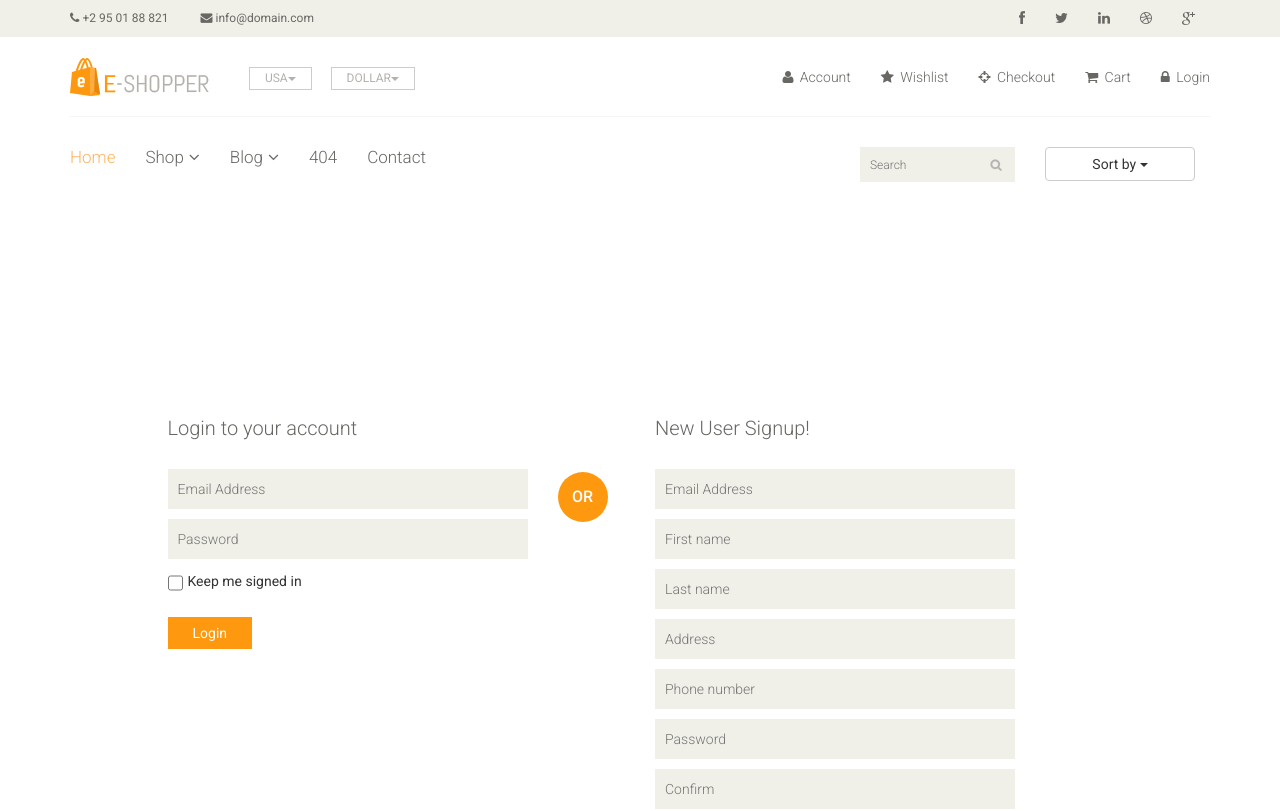
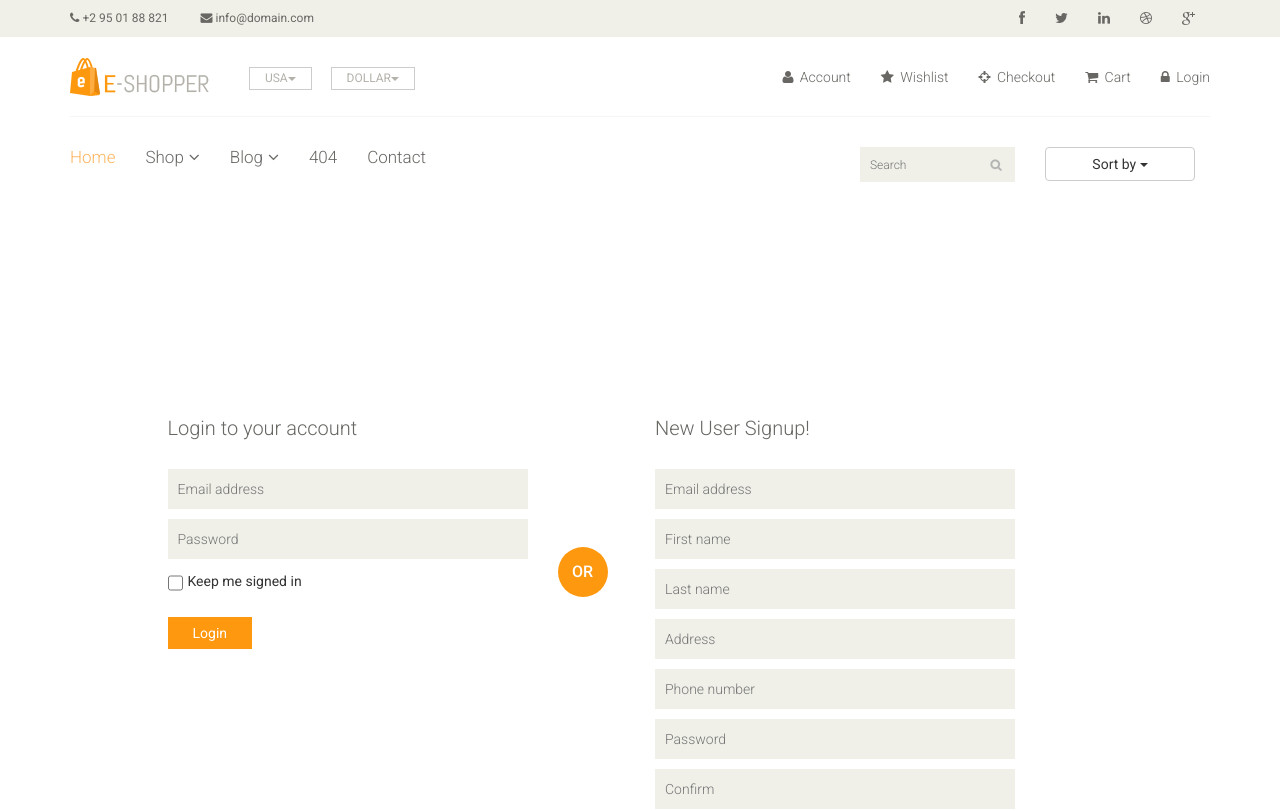
Before and after one commit to nthanhhai2909/fashion_book_frontend, a React (Create React App) app: page /login_register in a window 1280 px wide. Shown: the top 811 px of the page. Built offline with nearby package versions, Linux system fonts and the light colour scheme.

Commit message:
add process register

```diff
--- a/public/assets/css/main.css
+++ b/public/assets/css/main.css
@@ -1443,6 +1443,23 @@ h2.title {
 
 }
 
+
+
+.signup-form .noti {
+  color: steelblue;
+  text-align: center;
+  margin-bottom: 10px;
+  font-size: 20px;
+  text-transform: uppercase;
+}
+.login-form .noti {
+  color: steelblue;
+  text-align: center;
+  font-size: 20px;
+  margin-bottom: 10px;
+  text-transform: uppercase;
+}
+
 .login-form h2, .signup-form h2 {
   color: #696763;
   font-family: 'Roboto', sans-serif;
@@ -1452,7 +1469,7 @@ h2.title {
 }
 
 
-.login-form form input, .signup-form form input {
+.login-form input, .signup-form  input {
   background: #F0F0E9;
   border: medium none;
   color: #696763;
@@ -1467,22 +1484,22 @@ h2.title {
   width: 100%;
 }
 
-.login-form form span{
+.login-form  span{
   line-height: 25px;
 }
 
-.login-form form span input {
+.login-form  span input {
   width: 15px;
   float: left;
   height: 15px;
   margin-right: 5px;
 }
 
-.login-form form button {
+.login-form  button {
   margin-top: 23px;
 }
 
-.login-form form button, .signup-form form button {
+.login-form  button, .signup-form  button {
   background: #FE980F;
   border: medium none;
   border-radius: 0;
@@ -1515,7 +1532,7 @@ h2.title {
 	font-size: 16px;
 	height: 50px;
 	line-height: 50px;
-	margin-top: 75px;
+	margin-top: 150px;
 	text-align: center;
 	width: 50px;
 }
--- a/src/components/login.register/content.login.register.js
+++ b/src/components/login.register/content.login.register.js
@@ -2,17 +2,16 @@ import React, { Component } from 'react'
 
 const ContentLoginRegister = ({ setEmailogin, setPasswordlogin, setEmail,
     setFirstname, setLastname, setAddress, setPhone, setPassword, setConfirm,
-    notificationRegister, notificationLogin }) => (
+    notificationRegister, notificationLogin, registerSubmit }) => (
         <section id="form">
             <div className="container">
                 <div className="row">
                     <div className="col-sm-4 col-sm-offset-1">
                         <div className="login-form">
                             <h2>Login to your account</h2>
-                            <h2>{notificationLogin}</h2>
-                            <form >
+                            <div className="noti">{notificationLogin}</div>
                                 <input type="email"
-                                    placeholder="Email Address"
+                                    placeholder="Email address"
                                     onChange={(e) => { setEmailogin(e.target.value) }}
                                 />
                                 <input type="password"
@@ -24,7 +23,7 @@ const ContentLoginRegister = ({ setEmailogin, setPasswordlogin, setEmail,
                                     Keep me signed in
 							</span>
                                 <button type="submit" className="btn btn-default">Login</button>
-                            </form>
+
                         </div>
                     </div>
                     <div className="col-sm-1">
@@ -33,10 +32,10 @@ const ContentLoginRegister = ({ setEmailogin, setPasswordlogin, setEmail,
                     <div className="col-sm-4">
                         <div className="signup-form">
                             <h2>New User Signup!</h2>
-                            <h2>{notificationRegister}</h2>
-                            <form >
+                            <div className="noti">{notificationRegister}</div>
+
                             <input type="email"
-                                    placeholder="Email Address"
+                                placeholder="Email address"
                                 onChange={(e) => { setEmail(e.target.value) }}
                             />
                             <input type="text"
@@ -51,21 +50,25 @@ const ContentLoginRegister = ({ setEmailogin, setPasswordlogin, setEmail,
                                 placeholder="Address"
                                 onChange={(e) => { setAddress(e.target.value) }}
                             />
-                                <input type="tel"
+                            <input type="number"
                                 placeholder="Phone number"
                                 onChange={(e) => { setPhone(e.target.value) }}
                             />
                             <input type="password"
                                 placeholder="Password"
-                                onChange={(e) => {setPassword(e.target.value) }}
+                                onChange={(e) => setPassword(e.target.value)}
                             />
                             <input type="password"
                                 placeholder="Confirm"
                                 onChange={(e) => { setConfirm(e.target.value) }}
                             />
-                                <button type="submit" className="btn btn-default">Signup</button>
-                            </form>
+                            <button
+                                className="btn btn-default"
+                                onClick={() => registerSubmit()}
+                            >Signup
+                                </button>
                         </div>
+
                     </div>
                 </div>
             </div>
--- a/src/components/login.register/login.register.js
+++ b/src/components/login.register/login.register.js
@@ -8,7 +8,7 @@ import FooterBottom from '../footer/footer.bottom'
 import ContentLoginRegister from './content.login.register'
 const Home = ({ setEmailogin, setPasswordlogin, setEmail,
     setFirstname, setLastname, setAddress, setPhone, setPassword, setConfirm,
-    notificationRegister, notificationLogin }) => (
+    notificationRegister, notificationLogin, registerSubmit }) => (
         <div>
             <header id="header">
                 <HeaderTop />
@@ -16,9 +16,18 @@ const Home = ({ setEmailogin, setPasswordlogin, setEmail,
                 <HeaderBottom />
             </header>
             <ContentLoginRegister
-                setEmailogin setPasswordlogin setEmail
-                setFirstname setLastname setAddress setPhone setPassword setConfirm
-                notificationRegister notificationLogin
+                setEmailogin={(value) => setEmailogin(value)}
+                setPasswordlogin={(value) => setPasswordlogin(value)}
+                setEmail={(value) => setEmail(value)}
+                setFirstname={(value) => setFirstname(value)}
+                setLastname={(value) => setLastname(value)}
+                setAddress={(value) => setAddress(value)}
+                setPhone={(value) => setPhone(value)}
+                setPassword={(value) => setPassword(value)}
+                setConfirm={(value) => setConfirm(value)}
+                notificationRegister={notificationRegister}
+                notificationLogin={notificationLogin}
+                registerSubmit={()=> registerSubmit()}
             />
             <footer id="footer">
                 <FooterTop />
--- a/src/containers/login.register.container.js
+++ b/src/containers/login.register.container.js
@@ -1,5 +1,6 @@
 import React, { Component} from 'react'
 import LoginRegister from '../components/login.register/login.register'
+import axios from 'axios'
 class LoginRegisterContainer extends Component {
     constructor(props){
         super(props)
@@ -12,13 +13,84 @@ class LoginRegisterContainer extends Component {
             address: '',
             phone: '',
             password: '',
-            confirm: ''
+            confirm: '',
+            notificationRegister: '',
+            notificationLogin: ''
         }
+    }
+    isvalidPassword = (password) => {
+        if(password.length < 6)
+            return false
+        return true
+    }
+    isvalidConfirm = (password, confirm) => {
+        if(confirm != password)
+            return false
+        return true
+    }
+    isvalidEmail = (email) => {
+        if(email === '' || email.indexOf('@') === -1 || email.indexOf('.') === -1)
+            return false
+        return true
+    }
+    registerSubmit = async () => {
+        if(!this.isvalidEmail(this.state.email)) {
+            this.setState({notificationRegister: "Email invalid"})
+            return
+        } else {
+            this.setState({notificationRegister: ''})
+        }
+        if(!this.isvalidPassword(this.state.password)) {
+            this.setState({notificationRegister: 'Password invalid'})
+            return
+        } else {
+            this.setState({notificationRegister: ''})
+        }
+        if(!this.isvalidConfirm(this.state.password, this.state.confirm)) {
+            this.setState({notificationRegister: 'Confirm invalid'})
+            return
+        } else {
+            this.setState({notificationRegister: ''})
+        }
+
+        let res = null
+        try {
+            res = await axios.post('http://localhost:8080/user/register',{
+                email: this.state.email,
+                password: this.state.password,
+                firstName: this.state.firstname,
+                lastName: this.state.lastname,
+                address: this.state.address,
+                phone_number: this.state.phone
+            })
+        }
+        catch(err) {
+            console.log(err.response)
+            if(err.response.data.msg === "Email already exist")
+                 this.setState({notificationRegister: 'Email already exist'})
+            else
+            this.setState({notificationRegister: 'Register unsuccessful'})
+            return
+        }
+        this.setState({notificationRegister: 'Register success'})
+
     }
     render(){
         return(
             <div>
                 <LoginRegister
+                setEmailogin={(value) => this.setState({emailLogin: value})}
+                setPasswordlogin={(value) => this.setState({passwordLogin: value})}
+                setEmail={(value) => this.setState({email: value})}
+                setFirstname={(value) => this.setState({firstname: value})}
+                setLastname={(value) => this.setState({lastname: value})}
+                setAddress={(value) => this.setState({address: value})}
+                setPhone={(value) => this.setState({phone: value})}
+                notificationRegister={this.state.notificationRegister}
+                notificationLogin={this.state.notificationLogin}
+                setPassword={(value) => this.setState({password: value})}
+                setConfirm={(value) => this.setState({confirm: value})}
+                registerSubmit={() => this.registerSubmit()}
                 />
             </div>
         )
```
Lines whose indentation alone changed are shown as unchanged.
